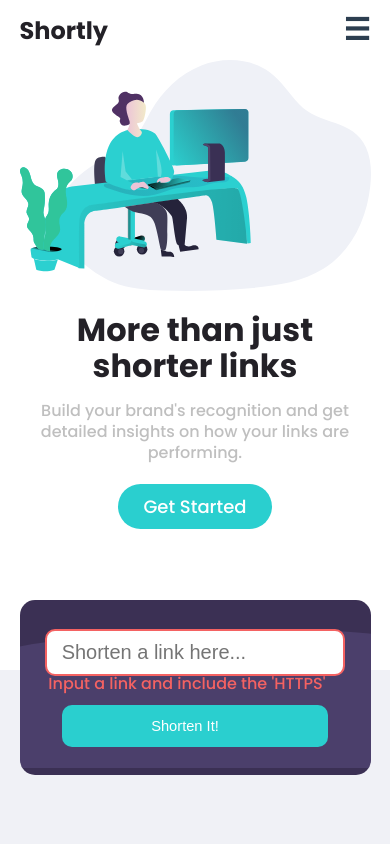
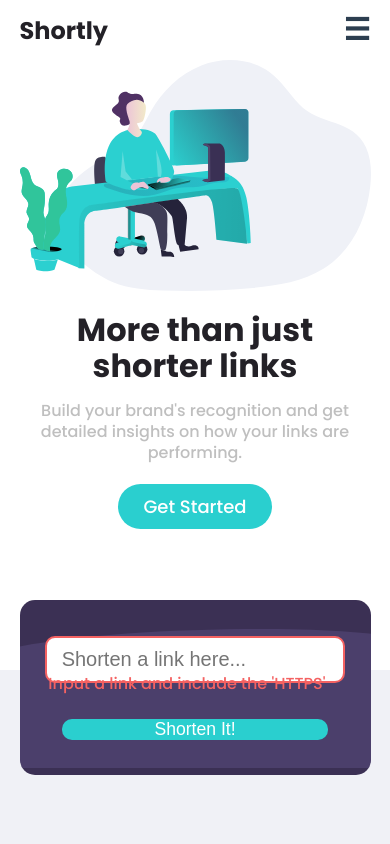
Before and after one commit to Ayoazeez26/link-shortener, a Vue app: page / in a window 390 px wide. Shown: the top 844 px of the page. Built offline with nearby package versions, Linux system fonts and the light colour scheme; what v-clipboard would draw is missing.

Commit message:
fixed issues

```diff
--- a/src/components/ShortenInput.vue
+++ b/src/components/ShortenInput.vue
@@ -14,13 +14,14 @@
           <button
             class="shorten"
             @click="showLink"
-            href="#">
-            <p>Shorten It!</p>
+            >
+              Shorten It!
+            <!-- <p>Shorten It!</p>
             <img
               v-show="isLoading"
               src="../assets/images/spinner.gif"
               alt="spinner"
-            >
+            > -->
           </button>
           <p
             class="errorMessage"
@@ -159,13 +160,15 @@ export default {
   display: flex;
   justify-content: flex-start;
   align-items: center;
+  text-align: center;
+  font-size: 1.5em;
 }
-.shorten p {
+/* .shorten p {
   margin: 0;
   font-size: 1.5em;
   padding: 17px 20px;
   text-align: center;
-}
+} */
 .errorMessage {
   position: absolute;
   bottom: -6px;
@@ -222,13 +225,14 @@ export default {
     padding-left: 15px;
     padding-right: 15px;
     justify-content: center;
+    font-size: 1.1em;
   }
-  .shorten p {
+  /* .shorten p {
     font-size: 1.1em;
     padding: 13px 20px;
     padding-left: 0;
     text-align: center;
-  }
+  } */
   .errorMessage {
     bottom: 63px;
     left: 20px;
```
